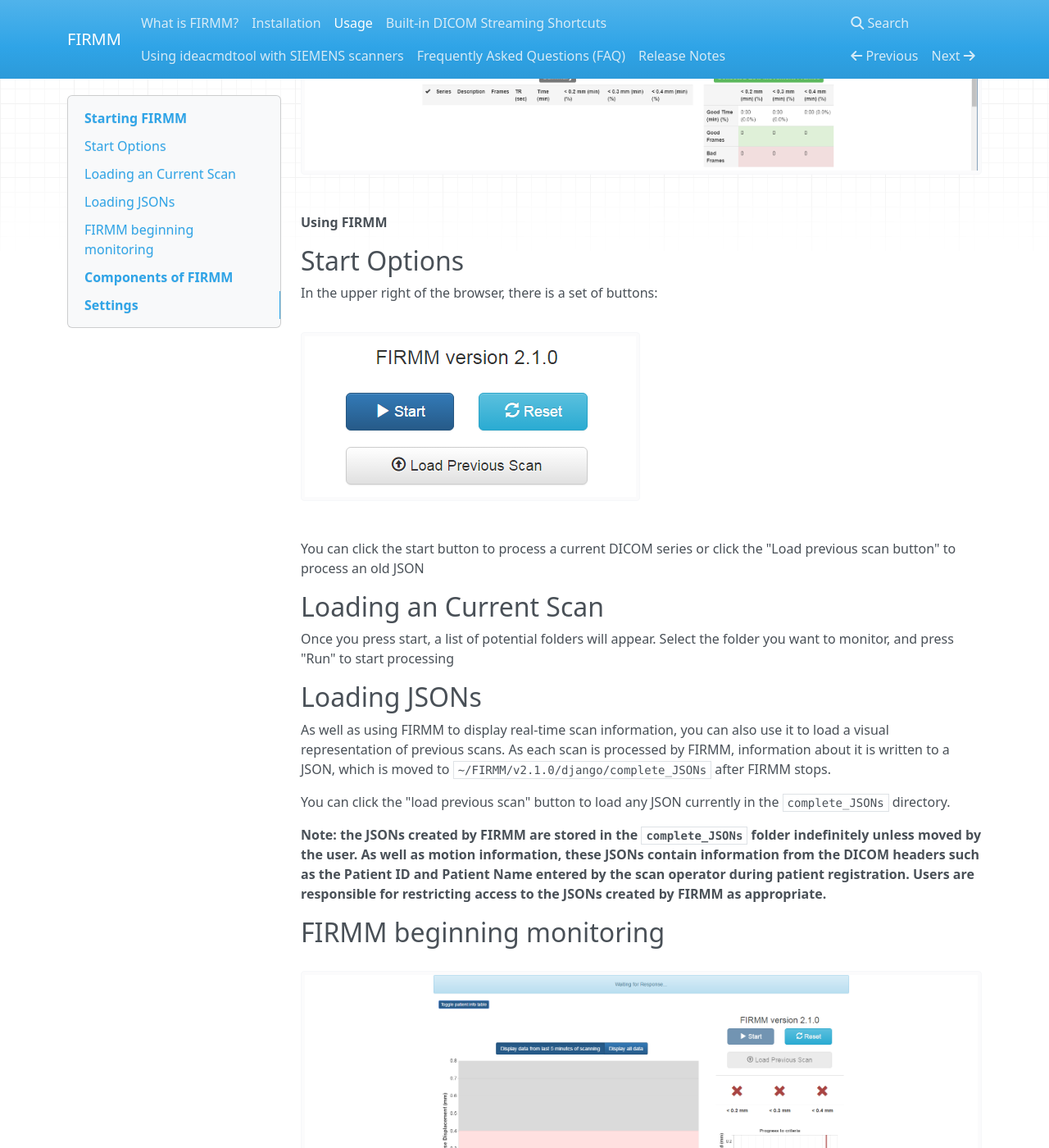
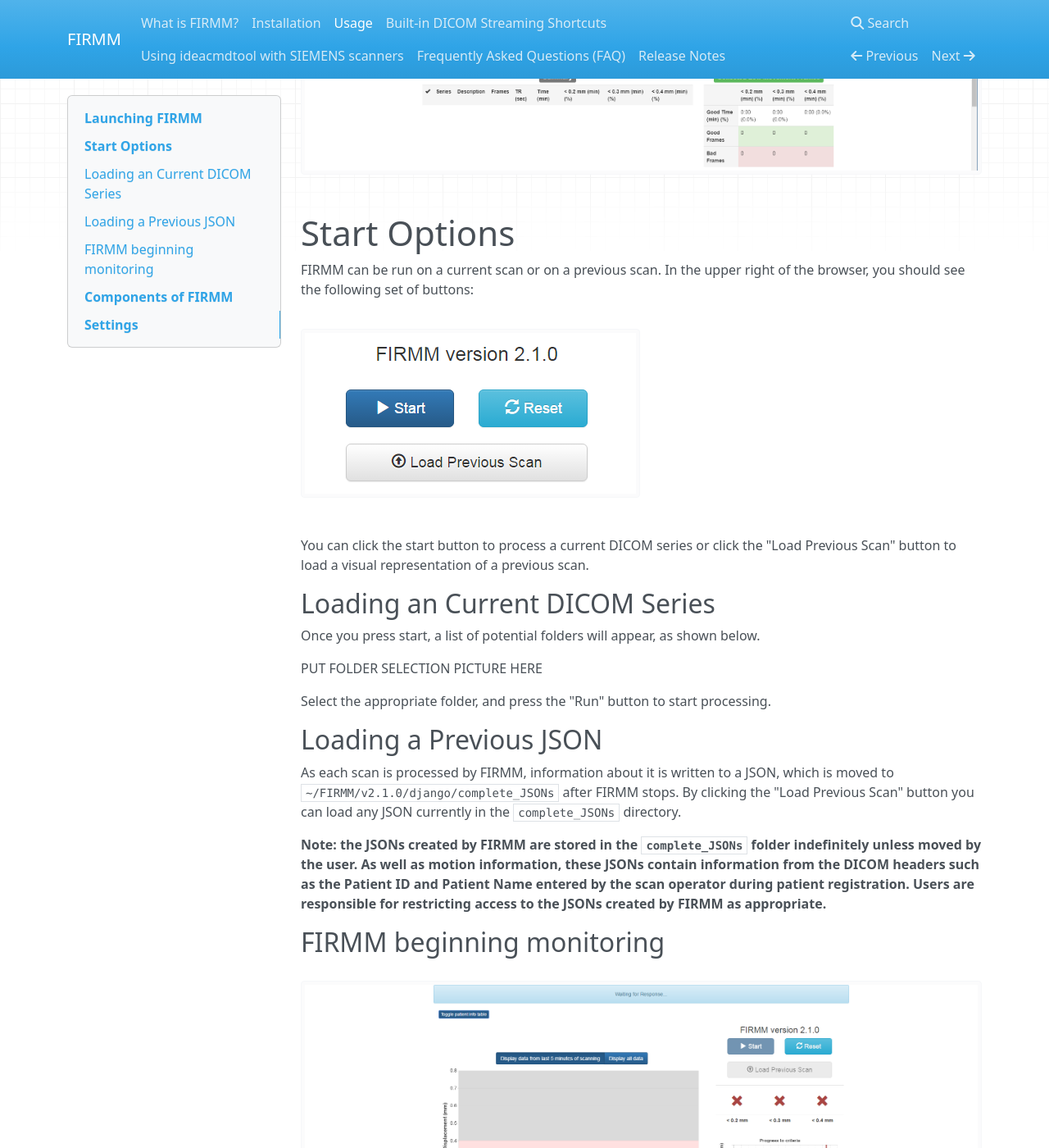
Before and after one commit to FIRMMsoftware/firmm_docs, an MkDocs documentation site: the page built from docs/FIRMM_USAGE.md, in a window 1280 px wide and 1400 px high, scrolled down 1351 px. Shown: the whole window at 82% size. Built offline with MkDocs 1.6.1, drawn with Linux system fonts in a browser that asks for light colours; nearby versions of some CDN libraries; old or Windows-style settings are respelled for this version of MkDocs; some of the changed text lies outside the part shown.

Commit message:
Changed title

```diff
--- a/docs/FIRMM_USAGE.md
+++ b/docs/FIRMM_USAGE.md
@@ -7,7 +7,7 @@ Version 2.1 written by Eric Earl (OHSU), Jon Koller (WUSM), Rachel Klein (OHSU),
 * If you're already using the system where FIRMM was installed, make sure to switch to the `firmmproc` account created during installation.
 * If you are on a different system, `ssh -X` to the FIRMM system as `firmmproc`.
 
-# Starting FIRMM
+# Launching FIRMM
 
 Typing `FIRMM` in a terminal will start FIRMM:
 
@@ -33,22 +33,23 @@ When FIRMM starts, a web browser should open and you should see a screen like th
 
 <div class="page-break"></div>
 
-**Using FIRMM**
-
-## Start Options
-In the upper right of the browser, there is a set of buttons:
+#Start Options
+FIRMM can be run on a current scan or on a previous scan.
+In the upper right of the browser, you should see the following set of buttons:
 
 ![FIRMM start button](img/FIRMM_start_button.png)
 
-You can click the start button to process a current DICOM series or click the "Load previous scan button" to process an old JSON
+You can click the start button to process a current DICOM series or click the "Load Previous Scan" button to load a visual representation of a previous scan.
 
-## Loading an Current Scan
-Once you press start, a list of potential folders will appear. Select the folder you want to monitor, and press "Run" to start processing
+## Loading an Current DICOM Series
+Once you press start, a list of potential folders will appear, as shown below.
 
-## Loading JSONs
-As well as using FIRMM to display real-time scan information, you can also use it to load a visual representation of previous scans. As each scan is processed by FIRMM, information about it is written to a JSON, which is moved to `~/FIRMM/v2.1.0/django/complete_JSONs` after FIRMM stops.
+PUT FOLDER SELECTION PICTURE HERE
 
-You can click the "load previous scan" button to load any JSON currently in the `complete_JSONs` directory.
+Select the appropriate folder, and press the "Run" button to start processing.
+
+## Loading a Previous JSON
+As each scan is processed by FIRMM, information about it is written to a JSON, which is moved to `~/FIRMM/v2.1.0/django/complete_JSONs` after FIRMM stops. By clicking the "Load Previous Scan" button you can load any JSON currently in the `complete_JSONs` directory.
 
 **Note: the JSONs created by FIRMM are stored in the `complete_JSONs` folder indefinitely unless moved by the user. As well as motion information, these JSONs contain information from the DICOM headers such as the Patient ID and Patient Name entered by the scan operator during patient registration. Users are responsible for restricting access to the JSONs created by FIRMM as appropriate.**
 
```
